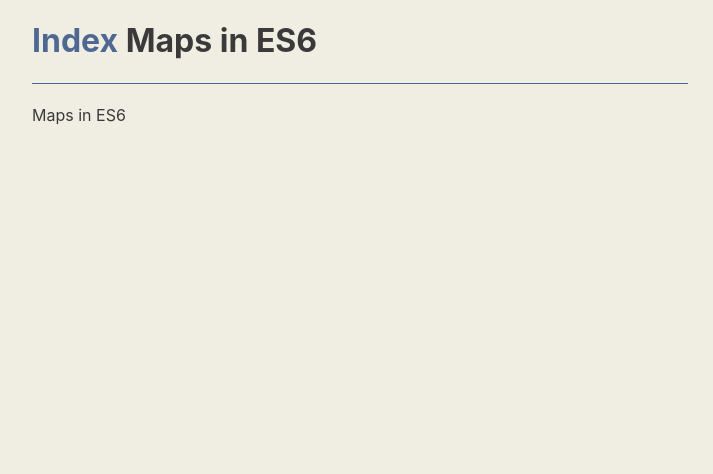
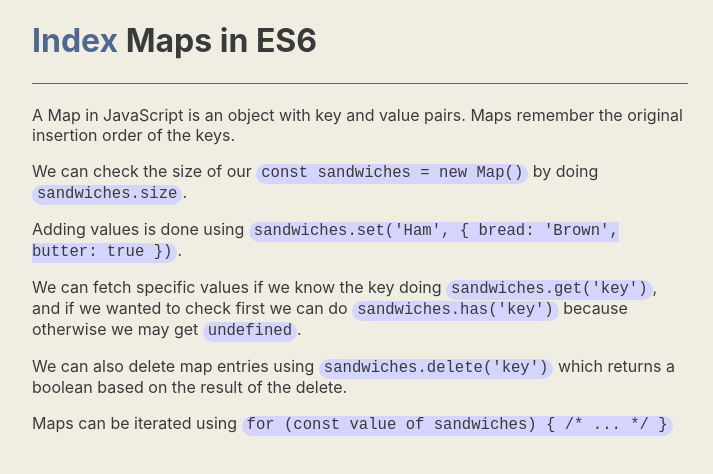
Before and after one commit to drbzyx/es6-concepts, a Next.js app in the folder app/: page /maps in a window 1280 px wide. Shown: the top 474 px of the page, without its empty margins (280-993 px from the left). Built offline with nearby package versions, Linux system fonts and the light colour scheme.

Commit message:
Pages(Maps): Add content

```diff
--- a/app/pages/maps.js
+++ b/app/pages/maps.js
@@ -1,11 +1,38 @@
-import { Heading, Main, Paragraph, Section } from '../components'
+import { Code, Heading, Main, Paragraph, Section } from '../components'
 
 export default function Maps() {
   return (
     <Main>
       <Heading>Maps in ES6</Heading>
       <Section>
-        <Paragraph>Maps in ES6</Paragraph>
+        <Paragraph>
+          A Map in JavaScript is an object with key and value pairs. Maps
+          remember the original insertion order of the keys.
+        </Paragraph>
+        <Paragraph>
+          We can check the size of our <Code>const sandwiches = new Map()</Code>{' '}
+          by doing <Code>sandwiches.size</Code>.
+        </Paragraph>
+        <Paragraph>
+          Adding values is done using{' '}
+          <Code>{`sandwiches.set('Ham', { bread: 'Brown', butter: true })`}</Code>
+          .
+        </Paragraph>
+        <Paragraph>
+          We can fetch specific values if we know the key doing{' '}
+          <Code>sandwiches.get('key')</Code>, and if we wanted to check first we
+          can do <Code>sandwiches.has('key')</Code> because otherwise we may get{' '}
+          <Code>undefined</Code>.
+        </Paragraph>
+        <Paragraph>
+          We can also delete map entries using{' '}
+          <Code>sandwiches.delete('key')</Code> which returns a boolean based on
+          the result of the delete.
+        </Paragraph>
+        <Paragraph>
+          Maps can be iterated using{' '}
+          <Code>{'for (const value of sandwiches) { /* ... */ }'}</Code>
+        </Paragraph>
       </Section>
     </Main>
   )
```
